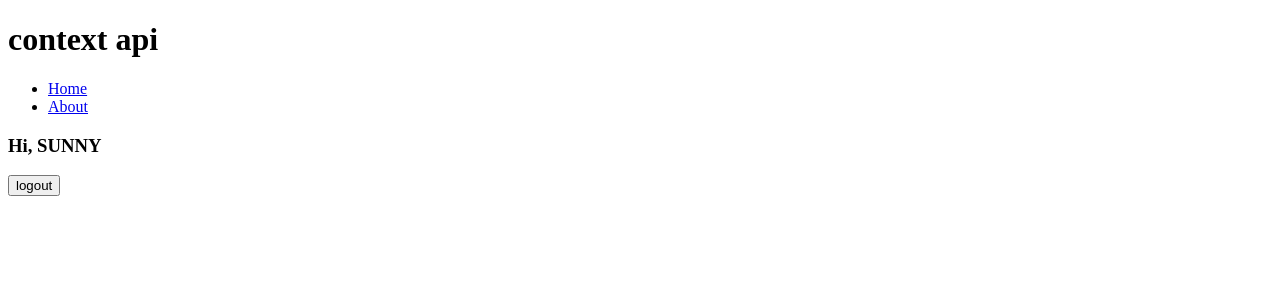
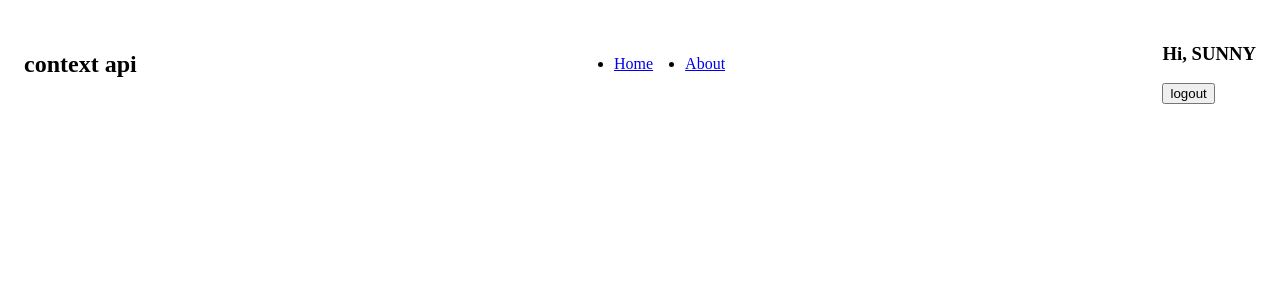
Before and after one commit to sun-n-y/contextApi, a React (Vite) app: page / in a window 1280 px wide. Shown: the top 300 px of the page. Built offline with nearby package versions, Linux system fonts and the light colour scheme.

Commit message:
add basic css

```diff
--- a/src/App.jsx
+++ b/src/App.jsx
@@ -2,9 +2,9 @@ import Navbar from './Navbar';
 
 function App() {
   return (
-    <>
+    <nav>
       <Navbar />
-    </>
+    </nav>
   );
 }
 
--- a/src/UserContainer.jsx
+++ b/src/UserContainer.jsx
@@ -1,6 +1,6 @@
 const UserContainer = ({ user, logout }) => {
   return (
-    <>
+    <div>
       {user ? (
         <>
           <h3>Hi, {user?.name?.toUpperCase()}</h3>
@@ -11,7 +11,7 @@ const UserContainer = ({ user, logout }) => {
       ) : (
         <p>please login</p>
       )}
-    </>
+    </div>
   );
 };
 export default UserContainer;
--- a/src/index.css
+++ b/src/index.css
@@ -0,0 +1,11 @@
+nav {
+  display: flex;
+  justify-content: space-between;
+  align-items: center;
+  padding: 1rem;
+}
+
+.links {
+  display: flex;
+  gap: 2rem;
+}
```
